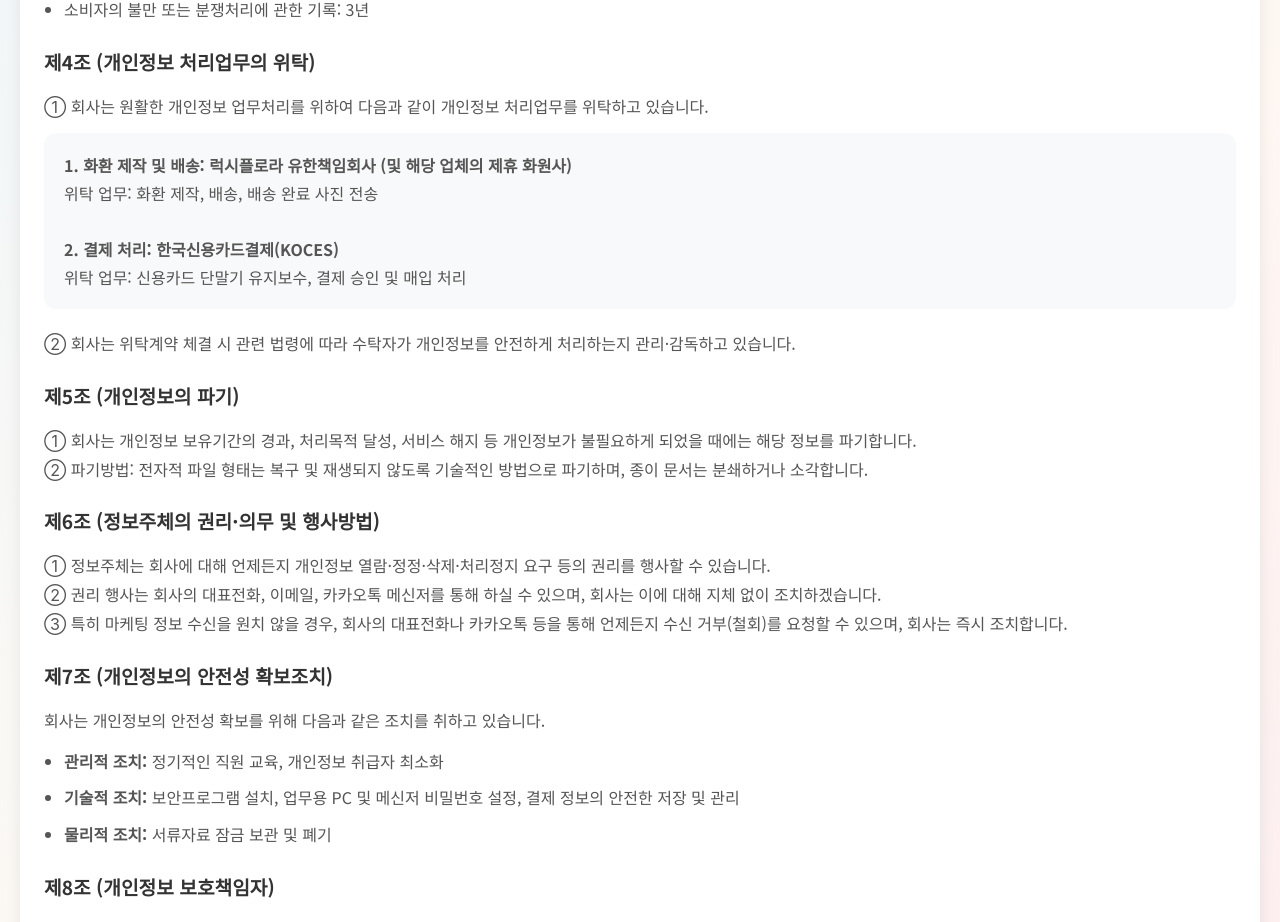
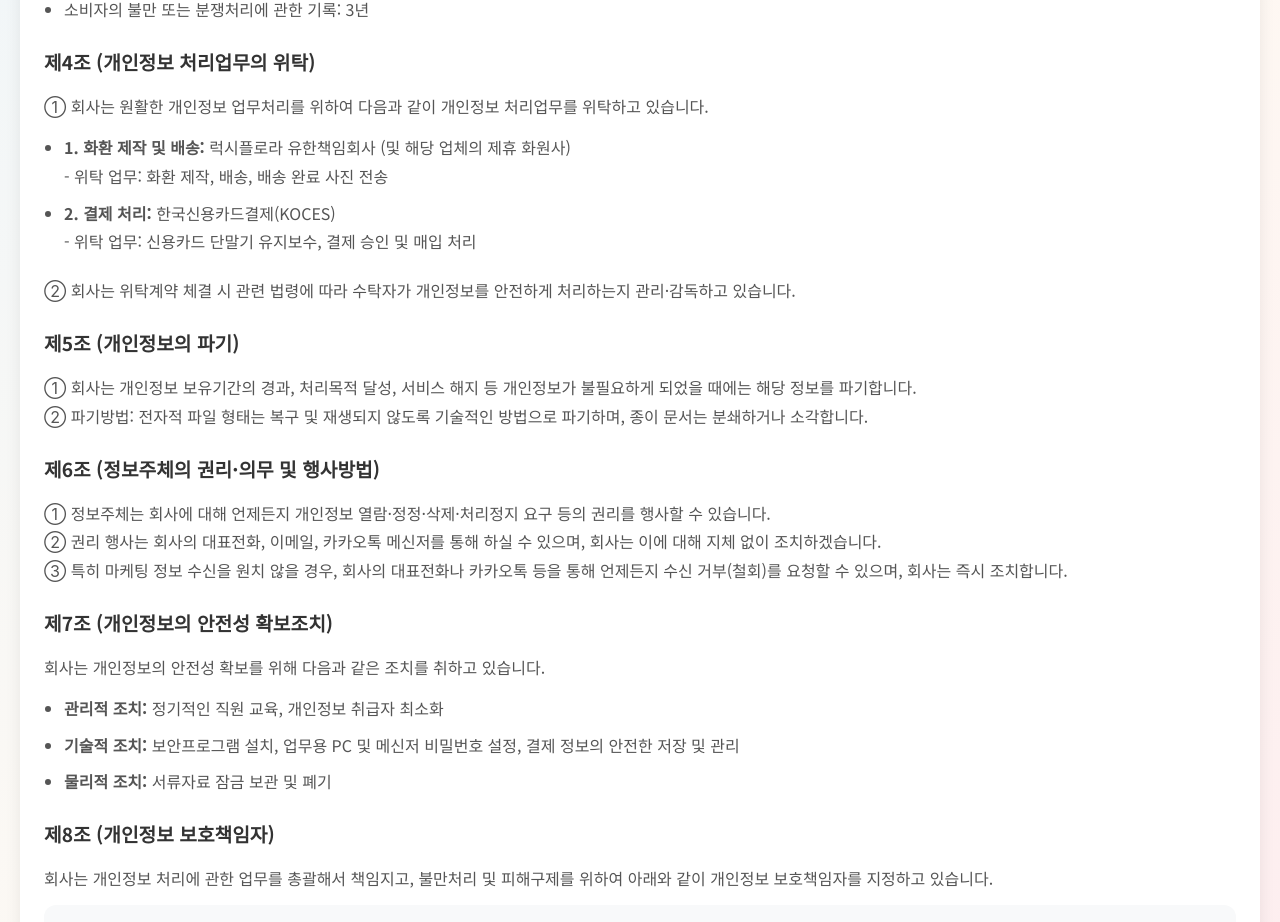
Before and after one commit to ysyang95/easyflower-site, a Next.js app: page /privacy in a window 1280 px wide. Shown: the part 959-1881 px from the top of the page. Built offline with nearby package versions, Linux system fonts and the light colour scheme.

Commit message:
Style update: Remove highlight box from entrustment section

```diff
--- a/app/privacy/page.tsx
+++ b/app/privacy/page.tsx
@@ -59,13 +59,16 @@ export default function PrivacyPage() {
                 <p className="policy-text">
                     ① 회사는 원활한 개인정보 업무처리를 위하여 다음과 같이 개인정보 처리업무를 위탁하고 있습니다.
                 </p>
-                <div className="privacy-contact-box">
-                    <p><strong>1. 화환 제작 및 배송: 럭시플로라 유한책임회사 (및 해당 업체의 제휴 화원사)</strong></p>
-                    <p>위탁 업무: 화환 제작, 배송, 배송 완료 사진 전송</p>
-                    <br />
-                    <p><strong>2. 결제 처리: 한국신용카드결제(KOCES)</strong></p>
-                    <p>위탁 업무: 신용카드 단말기 유지보수, 결제 승인 및 매입 처리</p>
-                </div>
+                <ul className="policy-list">
+                    <li>
+                        <strong>1. 화환 제작 및 배송:</strong> 럭시플로라 유한책임회사 (및 해당 업체의 제휴 화원사)
+                        <br />- 위탁 업무: 화환 제작, 배송, 배송 완료 사진 전송
+                    </li>
+                    <li>
+                        <strong>2. 결제 처리:</strong> 한국신용카드결제(KOCES)
+                        <br />- 위탁 업무: 신용카드 단말기 유지보수, 결제 승인 및 매입 처리
+                    </li>
+                </ul>
                 <p className="policy-text">
                     ② 회사는 위탁계약 체결 시 관련 법령에 따라 수탁자가 개인정보를 안전하게 처리하는지 관리·감독하고 있습니다.
                 </p>
```
